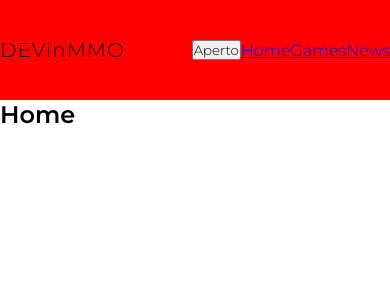
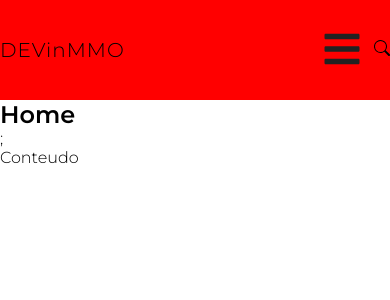
Before and after one commit to meirelesdev/devinmmo, a React (Create React App) app: page / in a window 390 px wide. Shown: the top 300 px of the page. Built offline with nearby package versions, Linux system fonts and the light colour scheme.

Commit message:
criando menu modile

```diff
--- a/package.json
+++ b/package.json
@@ -6,9 +6,11 @@
     "@testing-library/jest-dom": "^5.15.0",
     "@testing-library/react": "^11.2.7",
     "@testing-library/user-event": "^12.8.3",
+    "animate.css": "^4.1.1",
     "axios": "^0.24.0",
     "react": "^17.0.2",
     "react-dom": "^17.0.2",
+    "react-icons": "^4.3.1",
     "react-router-dom": "^5.3.0",
     "react-scripts": "4.0.3",
     "styled-components": "^5.3.3",
--- a/src/App.js
+++ b/src/App.js
@@ -1,20 +1,19 @@
-import React from "react";
+import React from "react"
 import {
   BrowserRouter,
   Switch,
   Route
-} from "react-router-dom";
-
-import Home from "./pages/Home";
+} from "react-router-dom"
+import 'animate.css'
+import Home from "./pages/Home"
 import News from './pages/News'
 import Games from './pages/Games'
-import Header from "./components/Header";
+import Header from "./components/Header"
 
 
 export default function App() {
   return (
     <BrowserRouter>
-        <Header />
         <Switch>
           <Route path="/games">
             <Games />
@@ -27,5 +26,5 @@ export default function App() {
           </Route>
         </Switch>
     </BrowserRouter>
-  );
+  )
 }
--- a/src/components/Header/index.js
+++ b/src/components/Header/index.js
@@ -1,16 +1,27 @@
+import { useState } from 'react'
 import { Link } from 'react-router-dom'
 import Menu from '../Menu'
+import Toggle from '../Menu/toggle'
 import * as C from './Styles'
+import { BsSearch } from "react-icons/bs";
 
-const Header = props => (
-    <C.Header>
-        <div className="logo">
-            <Link to="/">
-            DEVinMMO
-            </Link>
-        </div>
-        <Menu />
-    </C.Header>
-)
+const Header = props => {
+    const [open, setOpen] = useState(false)
+    const toggleMenu = () => {
+        setOpen(prev => !prev)
+    }
 
+    return (
+        <C.Header>
+            <Toggle handleNavToggle={toggleMenu} />
+            <div className="logo">
+                <Link to="/">DEVinMMO</Link>
+            </div>
+            <div>
+                <BsSearch />
+            </div>
+            {open && <Menu handleNavToggle={toggleMenu} />}
+        </C.Header>
+    )
+}
 export default Header
--- a/src/components/Menu/Styles.js
+++ b/src/components/Menu/Styles.js
@@ -1,7 +1,50 @@
+import { Link } from "react-router-dom";
+import { FaTimes } from 'react-icons/fa'
 import styled from "styled-components";
 
-export const Nav = styled.nav`
+export const StyledMenu = styled.div`
+    position: fixed;
+    top: 0;
+    right: 0;
+    height: 100vh;
+    width: 100%;
+
+    @media screen and (min-width: 790px) {
+        width: 60%;
+    }
+    background-color: rgba(255,255,255,0.95);
+    z-index: 99;
+
     display: flex;
+    flex-direction: column;
     justify-content: center;
     align-items: center;
 `
+export const StyledLink = styled(Link)`
+    color: #222;
+    text-decoration: none;
+    font-size: clamp(3rem, 4vw, 6vw);
+    transition: 0.2s all ease-in-out;
+
+    user-select: none;
+    -webkit-user-select: none;
+    -khtml-user-select: none;
+    -ms-user-select: none;
+
+    &:hover{
+        transition: .2s all ease-in-out;
+        color: orangered;
+    }
+`
+export const CloseToggle = styled(FaTimes)`
+    position: fixed;
+    top: 5%;
+    right: 4%;
+    background-color: #222;
+    color: #fff;
+    padding: .75rem;
+    display: flex;
+    place-items: center;
+    font-size: 3rem;
+    cursor: pointer;
+`
--- a/src/components/Menu/index.js
+++ b/src/components/Menu/index.js
@@ -1,19 +1,14 @@
-import { useState } from "react";
-import { Link } from "react-router-dom";
 import * as C from './Styles'
 
-const Menu = props => {
-  const [ open, setOpen ] = useState(true)
-  const toggleMenu = ()=>{
-    setOpen( prev => !prev )
+const Menu = ({ handleNavToggle }) => {
+    return (
+        <C.StyledMenu>
+            <C.StyledLink className="animate__animated animate__fadeInRight" to="/">Home</C.StyledLink>
+            <C.StyledLink className="animate__animated animate__fadeInRight" to="/games">Games</C.StyledLink>
+            <C.StyledLink className="animate__animated animate__fadeInRight" to="/news">News</C.StyledLink>
+            <C.CloseToggle className="animate__animated animate__fadeInRight" onClick={handleNavToggle} />
+        </C.StyledMenu>
+    )
 }
-  return (
-    <C.Nav>
-      {open && <button onClick={toggleMenu}>Aperto</button>}
-      <Link to="/">Home</Link>
-      <Link to="/games">Games</Link>
-      <Link to="/news">News</Link>
-    </C.Nav>
-  )
-}
+
 export default Menu
--- /dev/null
+++ b/src/components/Menu/toggle.js
@@ -0,0 +1,27 @@
+import styled from "styled-components"
+import { FaBars } from 'react-icons/fa'
+
+const StyledToggle = styled(FaBars)`
+    position: fixed;
+    top: 2%;
+    right: 4%;
+    color: #222;
+    padding: 0.75rem;
+    display: flex;
+    place-items: center;
+    font-size: 4em;
+    cursor: pointer;
+
+    @media (min-width: 650px) {
+        display: none;
+    }
+`
+
+
+const Toggle = ({ handleNavToggle }) => {
+    return (
+        <StyledToggle onClick={handleNavToggle}/>
+    )
+}
+
+export default Toggle
--- a/src/pages/Games/index.js
+++ b/src/pages/Games/index.js
@@ -1,5 +1,13 @@
+import Header from "../../components/Header"
+
 function Games() {
-    return <h2>Games</h2>;
+    return (
+        <main>
+            <Header/>
+            <h2>Games</h2>;
+            <section>Conteudo</section>
+        </main>
+    )
 }
 
 export default Games
--- a/src/pages/Home/index.js
+++ b/src/pages/Home/index.js
@@ -1,5 +1,13 @@
+import Header from "../../components/Header";
+
 function Home() {
-    return <h2>Home</h2>;
+    return (
+        <main>
+            <Header/>
+            <h2>Home</h2>;
+            <section>Conteudo</section>
+        </main>
+    );
 }
 
 export default Home
--- a/src/pages/News/index.js
+++ b/src/pages/News/index.js
@@ -1,4 +1,12 @@
+import Header from "../../components/Header";
+
 function News() {
-    return <h2>News</h2>;
+    return (
+        <main>
+            <Header/>
+            <h2>News</h2>
+            <section>Conteudo</section>
+        </main>
+    );
 }
 export default News
```
Also changed, not shown: 1 other file (tests, documents, lock files or other folders).
